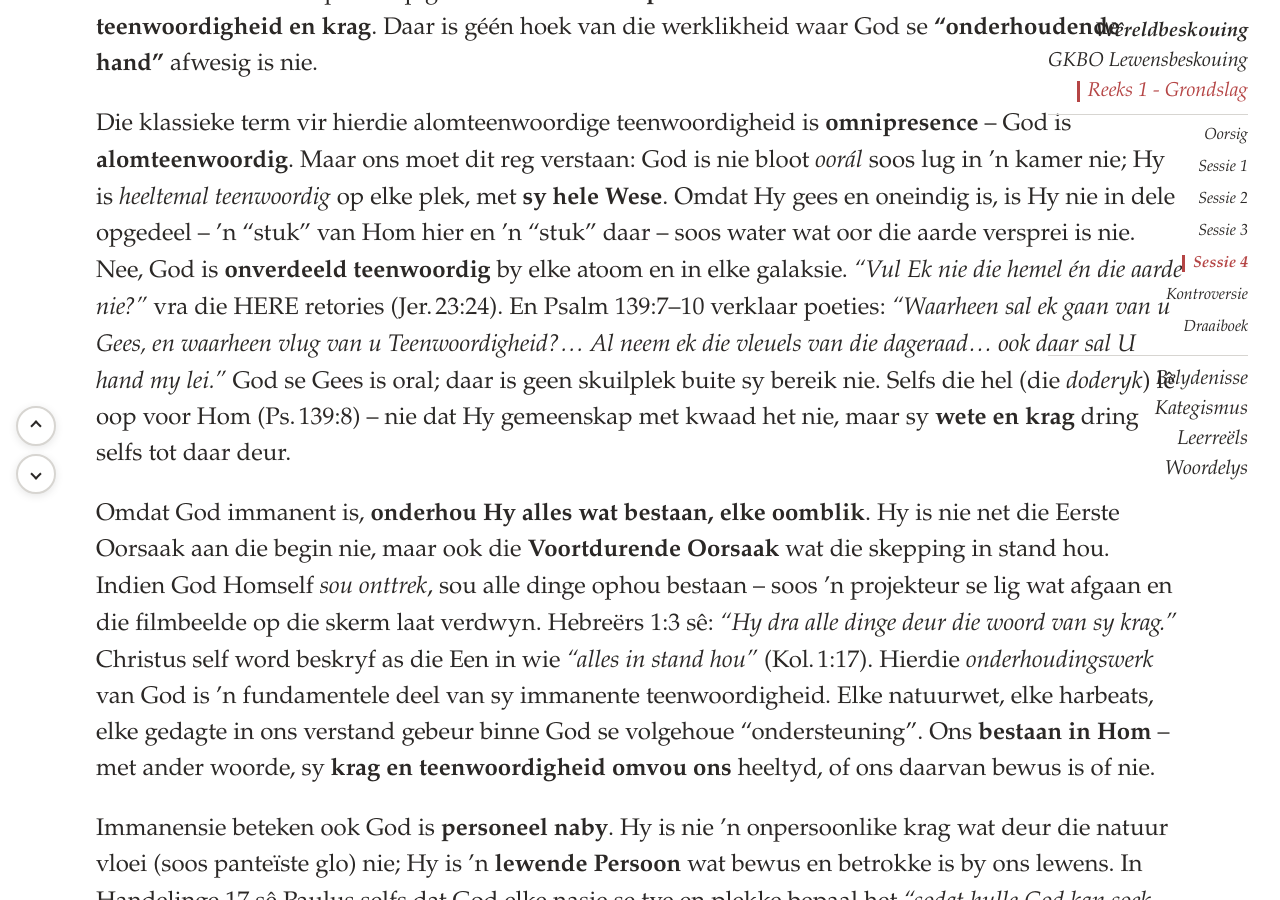
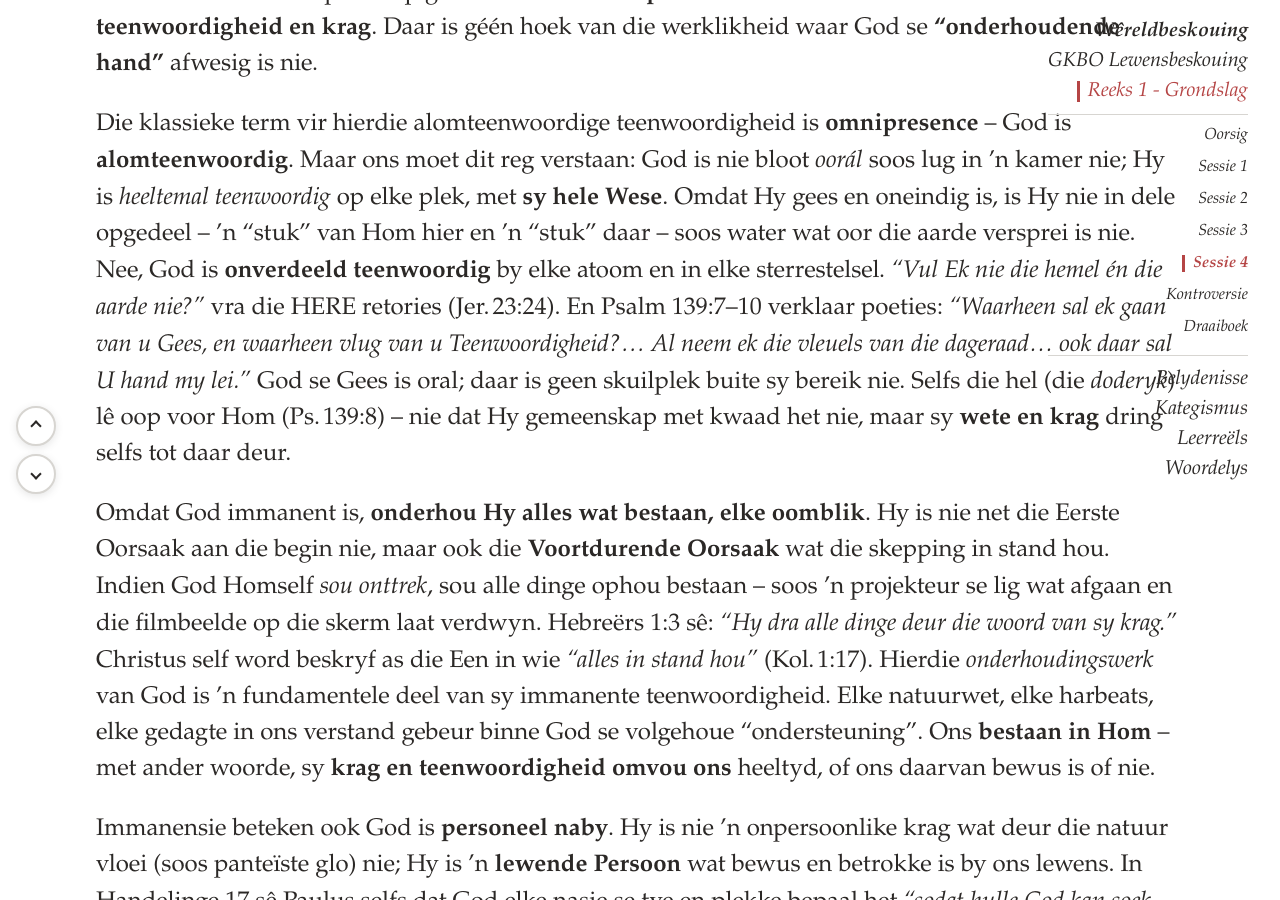
Before and after one commit to attieretief/GKBOReekse, a Jekyll site: the page built from reeks01-grondslag/sessie4.md, in a window 1280 px wide and 900 px high, scrolled down 4050 px. Built offline with Jekyll 4.4.1, drawn with Linux system fonts in a browser that asks for light colours.

Commit message:
Sterrestelsel

```diff
--- a/reeks01-grondslag/sessie4.md
+++ b/reeks01-grondslag/sessie4.md
@@ -34,7 +34,7 @@ Laastens impliseer transendensie dat God se **weë nie ons weë is nie**. Hy is
 
 Terwyl God verhewe bó die skepping is, leer die Skrif duidelik dat Hy ook **ten volle en voortdurend teenwoordig binne die skepping** is. *Immanensie* beteken God is **nie ’n afwesige God** nie – Hy is hier, **oral**, *“nie ver van elkeen van ons nie”* (Hand. 17:27). In teenstelling met deïsme (die idee van ’n veraf God wat die wêreld aan homself oorlaat) leer die Bybel dat God elke oomblik **intiem betrokke** is by sy skepsels. Paulus sê in dieselfde Atheense rede: *“in Hom leef ons, beweeg ons en bestaan ons”* (Hand. 17:28). Hierdie woorde dui op ’n diep geheimenis: **elke skepsel bestaan in ’n sin “binne” God se teenwoordigheid en krag**. Daar is géén hoek van die werklikheid waar God se **“onderhoudende hand”** afwesig is nie.
 
-Die klassieke term vir hierdie alomteenwoordige teenwoordigheid is **omnipresence** – God is **alomteenwoordig**. Maar ons moet dit reg verstaan: God is nie bloot *oorál* soos lug in ’n kamer nie; Hy is *heeltemal teenwoordig* op elke plek, met **sy hele Wese**. Omdat Hy gees en oneindig is, is Hy nie in dele opgedeel – ’n “stuk” van Hom hier en ’n “stuk” daar – soos water wat oor die aarde versprei is nie. Nee, God is **onverdeeld teenwoordig** by elke atoom en in elke galaksie. *“Vul Ek nie die hemel én die aarde nie?”* vra die HERE retories (Jer. 23:24). En Psalm 139:7–10 verklaar poeties: *“Waarheen sal ek gaan van u Gees, en waarheen vlug van u Teenwoordigheid?… Al neem ek die vleuels van die dageraad… ook daar sal U hand my lei.”* God se Gees is oral; daar is geen skuilplek buite sy bereik nie. Selfs die hel (die *doderyk*) lê oop voor Hom (Ps. 139:8) – nie dat Hy gemeenskap met kwaad het nie, maar sy **wete en krag** dring selfs tot daar deur.
+Die klassieke term vir hierdie alomteenwoordige teenwoordigheid is **omnipresence** – God is **alomteenwoordig**. Maar ons moet dit reg verstaan: God is nie bloot *oorál* soos lug in ’n kamer nie; Hy is *heeltemal teenwoordig* op elke plek, met **sy hele Wese**. Omdat Hy gees en oneindig is, is Hy nie in dele opgedeel – ’n “stuk” van Hom hier en ’n “stuk” daar – soos water wat oor die aarde versprei is nie. Nee, God is **onverdeeld teenwoordig** by elke atoom en in elke sterrestelsel. *“Vul Ek nie die hemel én die aarde nie?”* vra die HERE retories (Jer. 23:24). En Psalm 139:7–10 verklaar poeties: *“Waarheen sal ek gaan van u Gees, en waarheen vlug van u Teenwoordigheid?… Al neem ek die vleuels van die dageraad… ook daar sal U hand my lei.”* God se Gees is oral; daar is geen skuilplek buite sy bereik nie. Selfs die hel (die *doderyk*) lê oop voor Hom (Ps. 139:8) – nie dat Hy gemeenskap met kwaad het nie, maar sy **wete en krag** dring selfs tot daar deur.
 
 Omdat God immanent is, **onderhou Hy alles wat bestaan, elke oomblik**. Hy is nie net die Eerste Oorsaak aan die begin nie, maar ook die **Voortdurende Oorsaak** wat die skepping in stand hou. Indien God Homself *sou onttrek*, sou alle dinge ophou bestaan – soos ’n projekteur se lig wat afgaan en die filmbeelde op die skerm laat verdwyn. Hebreërs 1:3 sê: *“Hy dra alle dinge deur die woord van sy krag.”* Christus self word beskryf as die Een in wie *“alles in stand hou”* (Kol. 1:17). Hierdie *onderhoudingswerk* van God is ’n fundamentele deel van sy immanente teenwoordigheid. Elke natuurwet, elke harbeats, elke gedagte in ons verstand gebeur binne God se volgehoue “ondersteuning”. Ons **bestaan in Hom** – met ander woorde, sy **krag en teenwoordigheid omvou ons** heeltyd, of ons daarvan bewus is of nie.
 
```
Also changed, not shown: reeks01-grondslag/oorsig.md (+1 -1 lines).
